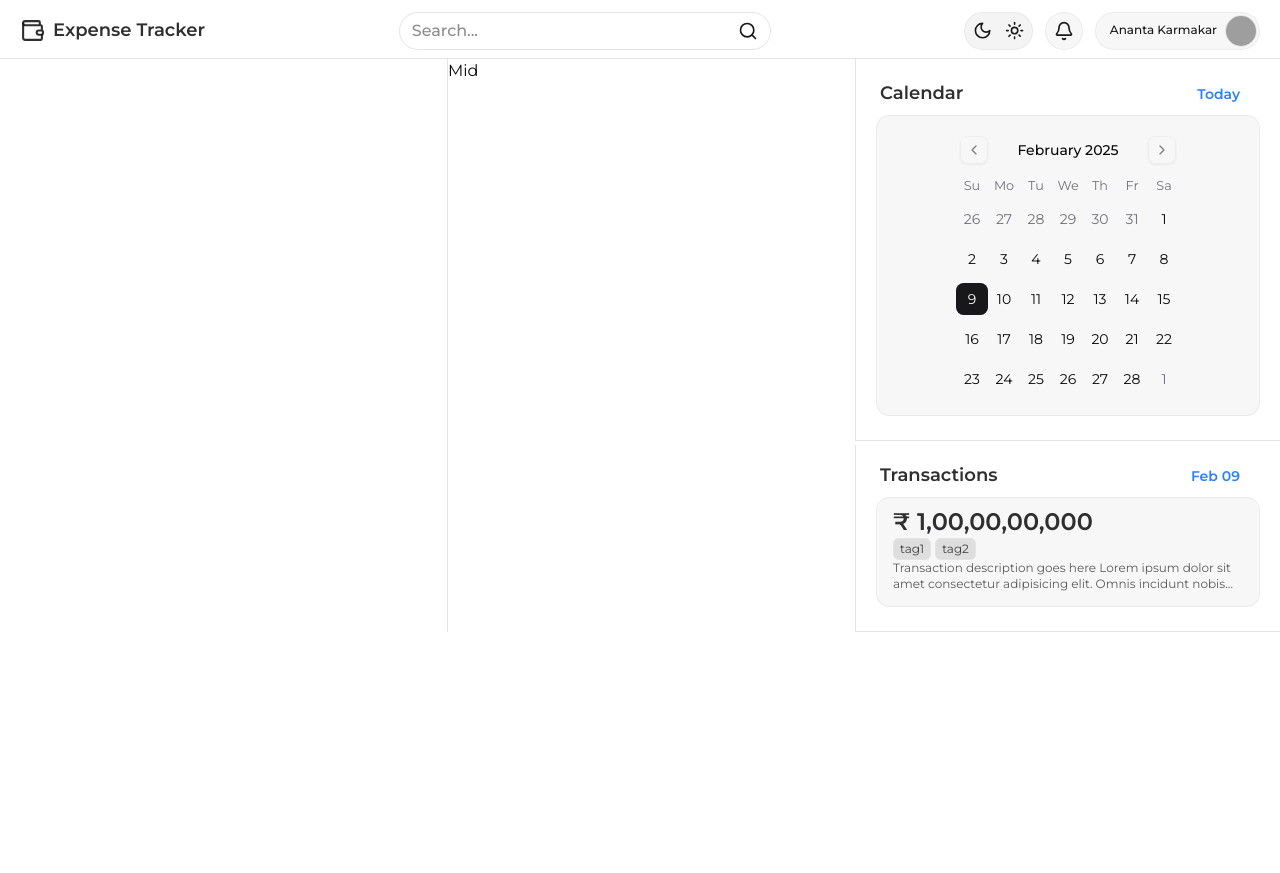
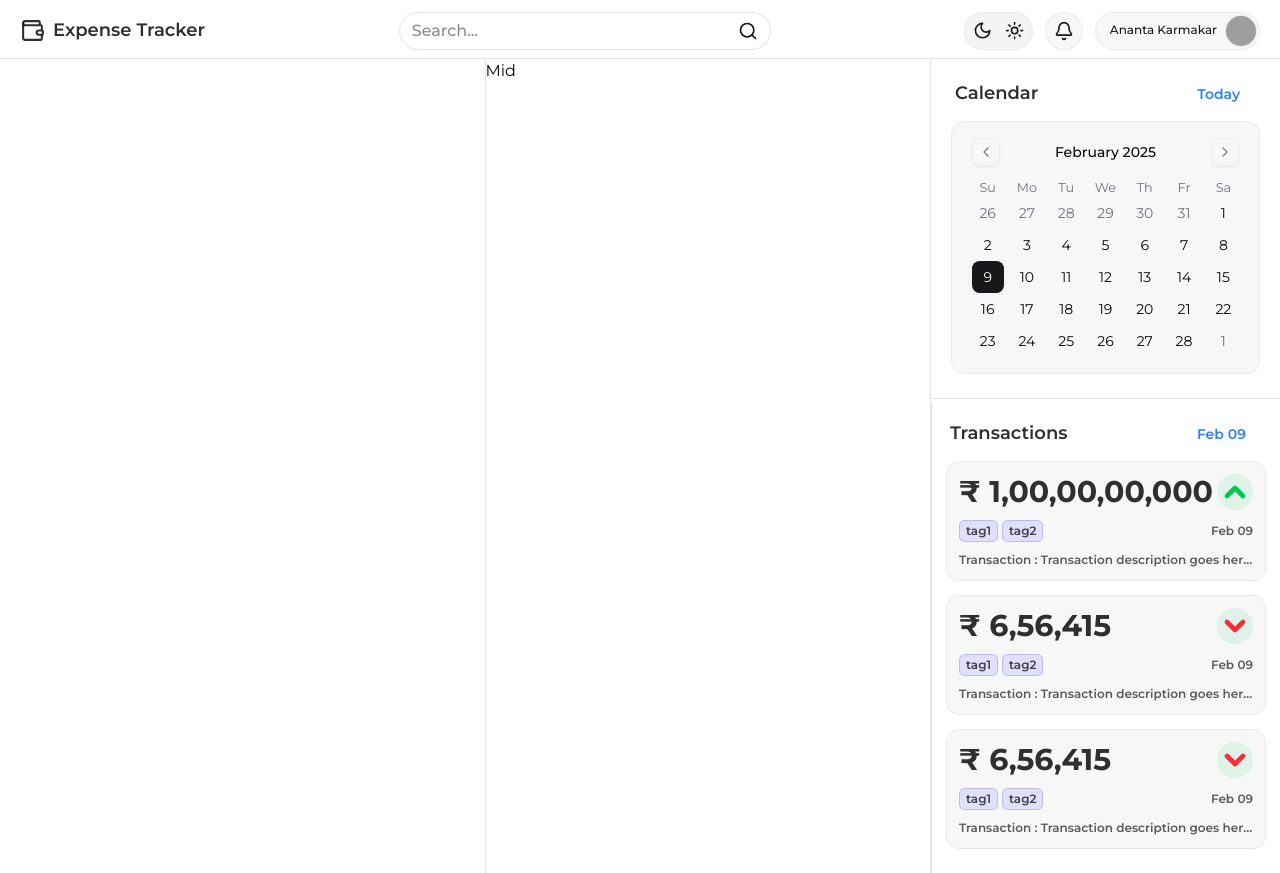
Before and after one commit to codeAntu/expenses-tracker, a React (Vite) app: page / in a window 1280 px wide. Before the commit the page ends 800 px from the top, so only its background shows below. Built offline with nearby package versions, Linux system fonts and the light colour scheme; grey boxes are pictures that could not be loaded; what hono would draw is missing.

Commit message:
Refactor Transactions handling: rename Transaction component to Transactions, update props, and enhance layout; add sample transaction data for display

```diff
--- a/src/components/home/right.tsx
+++ b/src/components/home/right.tsx
@@ -1,7 +1,7 @@
 import Box from '@/components/box';
 import { Calendar as Cal } from '@/components/ui/calendar';
 import { useState } from 'react';
-import Transaction from '../transaction';
+import Transactions from '../transactions';
 
 function Right() {
   const [date, setDate] = useState<Date>(new Date());
@@ -9,8 +9,8 @@ function Right() {
   const today = new Date();
 
   return (
-    <div className='flex flex-col gap-1 sm:flex-row xl:flex-col'>
-      <div className='grid gap-1.5 border-b border-l p-5 pb-6'>
+    <div className='bg-red-50w flex h-full max-w-96 flex-col gap-1 self-center border-l sm:max-w-none sm:flex-1 sm:flex-row xl:max-w-[350px] xl:flex-col'>
+      <div className='flex flex-col justify-center gap-3 border-b p-5 pb-6'>
         <div className='flex items-center justify-between px-1'>
           <div className='text-secondary-foreground/90 flex items-center gap-2 pb-0.5 text-lg font-semibold'>
             Calendar
@@ -25,8 +25,21 @@ function Right() {
             Today
           </button>
         </div>
-        <Box className='p-2'>
-          <Cal key={key} mode='single' selected={date} onSelect={(day) => day && setDate(day)} className='rounded-md' />
+        <Box className='space-y-10 p-1'>
+          <Cal
+            key={key}
+            mode='single'
+            selected={date}
+            onSelect={(day) => day && setDate(day)}
+            className='flex h-full w-full items-center justify-center rounded-md'
+            classNames={{
+              months: 'w-full  min-w-[200px]  ',
+              month: 'space-y-4 w-full flex flex-col ',
+              table: 'w-full h-full border-collapse  space-y-10 ',
+              head_row: ' space-x-10',
+              row: 'w-full mt-2 ',
+            }}
+          />
         </Box>
       </div>
       <Transactions date={date} />
@@ -34,27 +47,4 @@ function Right() {
   );
 }
 
-function Transactions({ date } = { date: new Date() }) {
-  const formattedDate = date.toLocaleDateString('en-US', {
-    day: '2-digit',
-    month: 'short',
-  });
-
-  return (
-    <div className='grid gap-1.5 border-b border-l p-5 pt-4 pb-6'>
-      <div className='flex items-center justify-between px-1'>
-        <div className='text-secondary-foreground/90 flex items-center gap-2 pb-0.5 text-lg font-semibold'>
-          Transactions
-        </div>
-        <div className='rounded-sm px-4 py-1 text-sm font-semibold text-blue-500 hover:bg-blue-500/10 hover:text-blue-500'>
-          {formattedDate}
-        </div>
-      </div>
-      <div>
-        <Transaction />
-      </div>
-    </div>
-  );
-}
-
 export default Right;
--- a/src/components/transaction.tsx
+++ b/src/components/transaction.tsx
@@ -1,39 +1,51 @@
+import { ChevronDown, ChevronUp } from 'lucide-react';
 import Box from './box';
+import { transactions } from './transactions';
 
-const transaction = {
-  id: 1,
-  title: 'Transaction',
-  description: 'Transaction description goes here Lorem ipsum dolor sit amet consectetur adipisicing elit. Omnis incidunt nobis consequuntur iure quas. Iusto iste vitae, nulla deleniti soluta esse eveniet tempora quia dicta atque. Repellat placeat velit vitae?  ',
-  amount: 1000000000,
-  type: 'income',
-  date: new Date(),
-  tags: ['tag1', 'tag2'],
-  goal: 'goal1',
-};
-
-export default function Transaction() {
+export default function Transaction({ transaction }: { transaction: typeof transactions[0] }) {
   return (
-    <Box className='w-full flex-col items-baseline justify-baseline gap-1.5 px-4 py-2 max-w-96'>
-      <div>
-        <div>
-          <div className='text-accent-foreground/90 text-2xl font-semibold'>
+    <Box className='w-full flex-col items-baseline justify-baseline gap-1.5 px-3 py-3'>
+      <div className='flex flex-col gap-2'>
+        <div className='flex flex-col gap-2.5'>
+          <div className='flex items-center justify-between'>
+            <div className='text-accent-foreground/90 text-3xl font-bold'>
               <span>&#8377;</span>
               {' ' + transaction.amount.toLocaleString('en-IN')}
             </div>
+            <div className='rounded-full bg-green-500/10 p-0.5'>
+              {transaction.type === 'income' ? (
+                <ChevronUp size={32} strokeWidth={3.5} className='font-extrabold text-green-500' />
+              ) : (
+                <ChevronDown size={32} strokeWidth={3.5} className='font-extrabold text-red-500' />
+              )}
+            </div>
+          </div>
+          <div className='flex items-center justify-between'>
             <div className='flex items-center gap-1'>
               {transaction.tags.map((tag) => (
                 <div
-                key={tag}
-                className='text-accent-foreground/80 rounded-sm border bg-black/10 px-1.5 py-0.5 text-xs dark:bg-white/10'
+                  key={tag.name}
+                  className={`text-accent-foreground/80 rounded-sm border border-indigo-500/30 bg-indigo-500/15 px-1.5 py-0.5 text-xs font-semibold`}
                 >
-                {tag}
+                  {tag.name}
                 </div>
               ))}
             </div>
+            <div>
+              {/* date  */}
+              <div className='text-accent-foreground/70 text-xs font-semibold'>
+                {transaction.date.toLocaleDateString('en-US', {
+                  day: '2-digit',
+                  month: 'short',
+                })}
               </div>
-        <div className='text-accent-foreground/70 line-clamp-2 text-xs'>{transaction.description}</div>
             </div>
-      <div></div>
+          </div>
+          <div className='text-accent-foreground/70 line-clamp-1 text-xs font-semibold'>
+            {transaction.title + ' : ' + transaction.description}
+          </div>
+        </div>
+      </div>
     </Box>
   );
 }
--- a/src/components/transactions.tsx
+++ b/src/components/transactions.tsx
@@ -1,6 +1,91 @@
-export default function Transaction() {
+import Transaction from './transaction';
+
+export const transactions = [
+  {
+    id: 1,
+    title: 'Transaction',
+    description:
+      'Transaction description goes here Lorem ipsum dolor sit amet consectetur adipisicing elit. Omnis incidunt nobis consequuntur iure quas. Iusto iste vitae, nulla deleniti soluta esse eveniet tempora quia dicta atque. Repellat placeat velit vitae?  ',
+    amount: 1000000000,
+    type: 'income',
+    date: new Date(),
+    tags: [
+      {
+        name: 'tag1',
+        color: '',
+      },
+      {
+        name: 'tag2',
+        color: 'green',
+      },
+    ],
+    goal: 'goal1',
+  },
+  {
+    id: 2,
+    title: 'Transaction',
+    description:
+      'Transaction description goes here Lorem ipsum dolor sit amet consectetur adipisicing elit. Omnis incidunt nobis consequuntur iure quas. Iusto iste vitae, nulla deleniti soluta esse eveniet tempora quia dicta atque. Repellat placeat velit vitae?  ',
+    amount: 656415,
+    type: 'expense',
+    date: new Date(),
+    tags: [
+      {
+        name: 'tag1',
+        color: '',
+      },
+      {
+        name: 'tag2',
+        color: 'green',
+      },
+    ],
+    goal: 'goal1',
+  },
+  {
+    id: 3,
+    title: 'Transaction',
+    description:
+      'Transaction description goes here Lorem ipsum dolor sit amet consectetur adipisicing elit. Omnis incidunt nobis consequuntur iure quas. Iusto iste vitae, nulla deleniti soluta esse eveniet tempora quia dicta atque. Repellat placeat velit vitae?  ',
+    amount: 656415,
+    type: 'expense',
+    date: new Date(),
+    tags: [
+      {
+        name: 'tag1',
+        color: '',
+      },
+      {
+        name: 'tag2',
+        color: 'green',
+      },
+    ],
+    goal: 'goal1',
+  },
+];
+
+function Transactions({ date } = { date: new Date() }) {
+  const formattedDate = date.toLocaleDateString('en-US', {
+    day: '2-digit',
+    month: 'short',
+  });
+
   return (
-    <div className='flex justify-between'>
+    <div className='grid gap-3 border-l px-3.5 pt-4 pb-6'>
+      <div className='flex items-center justify-between px-1'>
+        <div className='text-secondary-foreground/90 flex items-center gap-2 pb-0.5 text-lg font-semibold'>
+          Transactions
+        </div>
+        <div className='rounded-sm px-4 py-1 text-sm font-semibold text-blue-500 hover:bg-blue-500/10 hover:text-blue-500'>
+          {formattedDate}
+        </div>
+      </div>
+      <div className='flex flex-col gap-3.5'>
+        {transactions.map((transaction) => (
+          <Transaction key={transaction.id} transaction={transaction} />
+        ))}
+      </div>
     </div>
   );
 }
+
+export default Transactions;
```
Also changed, not shown: src/routes/index.tsx (+1 -7 lines). Lines whose indentation alone changed are shown as unchanged.
